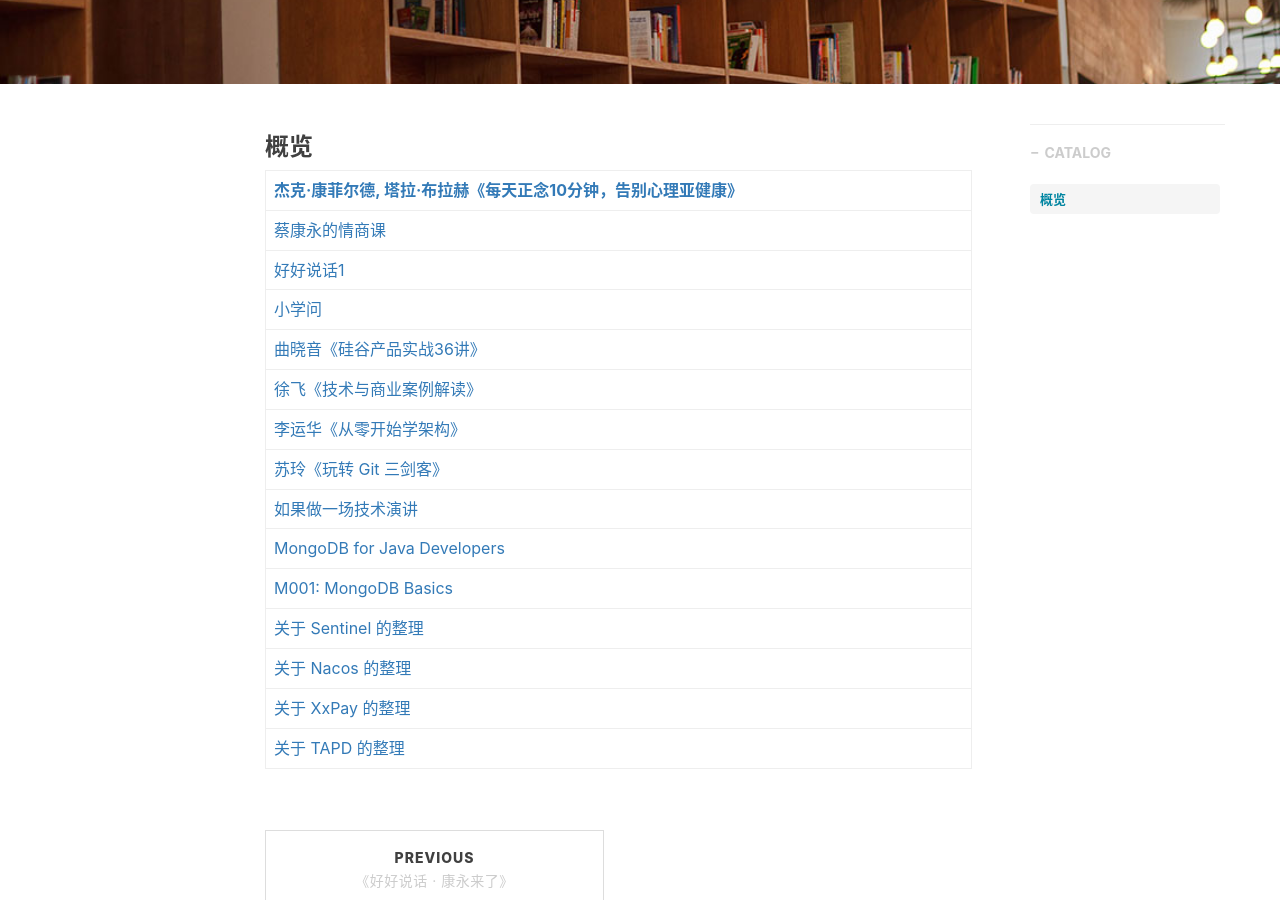
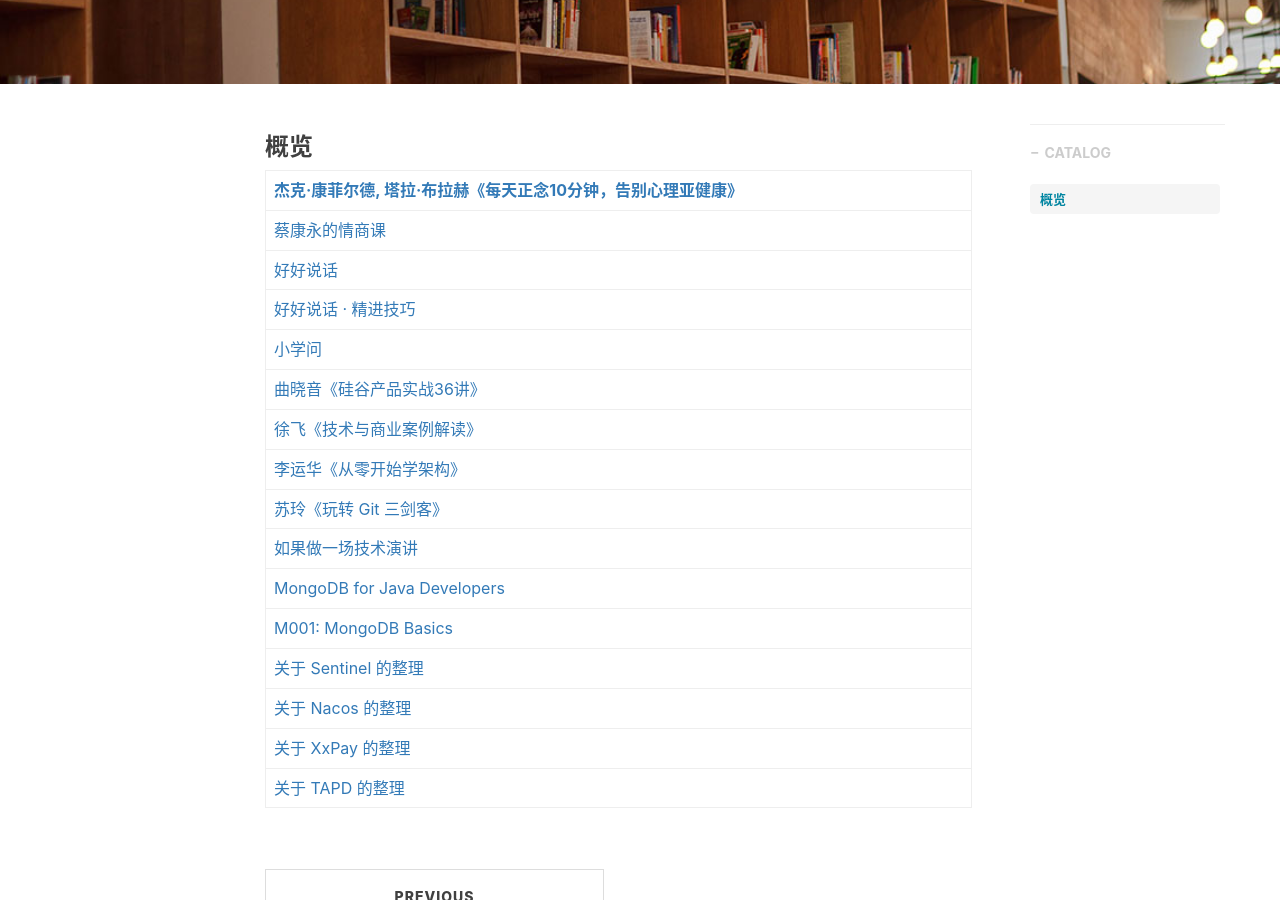
Before and after one commit to yuleizhuai/yuleizhuai.github.io, a Jekyll site: the page built from _posts/2018-11-25-index.markdown, in a window 1280 px wide and 900 px high, scrolled down 439 px. Built offline with Jekyll 4.4.1, drawn with Linux system fonts in a browser that asks for light colours; nearby versions of some CDN libraries; comment, search, counter and statistics services are not loaded.

Commit message:
update link

```diff
--- a/_posts/2018-11-25-index.markdown
+++ b/_posts/2018-11-25-index.markdown
@@ -18,7 +18,8 @@
 | [杰克·康菲尔德, 塔拉·布拉赫《每天正念10分钟，告别心理亚健康》](https://yulei.vip/2018/09/18/mindful/) |
 | ------------------------------------------------------------ |
 | [蔡康永的情商课](https://yulei.vip/2019/02/24/index/)        |
-| [好好说话1](https://yulei.vip/2019/04/05/000/)               |
+| [好好说话](https://yulei.vip/2019/04/05/000/)                |
+| [好好说话 · 精进技巧](https://yulei.vip/2019/04/07/swindex/) |
 | [小学问](https://yulei.vip/2019/04/07/index/)                |
 | [曲晓音《硅谷产品实战36讲》](https://yulei.vip/2018/09/03/silicon-valley-products/) |
 | [徐飞《技术与商业案例解读》](https://yulei.vip/2018/11/26/Technology_and_business/) |
```
